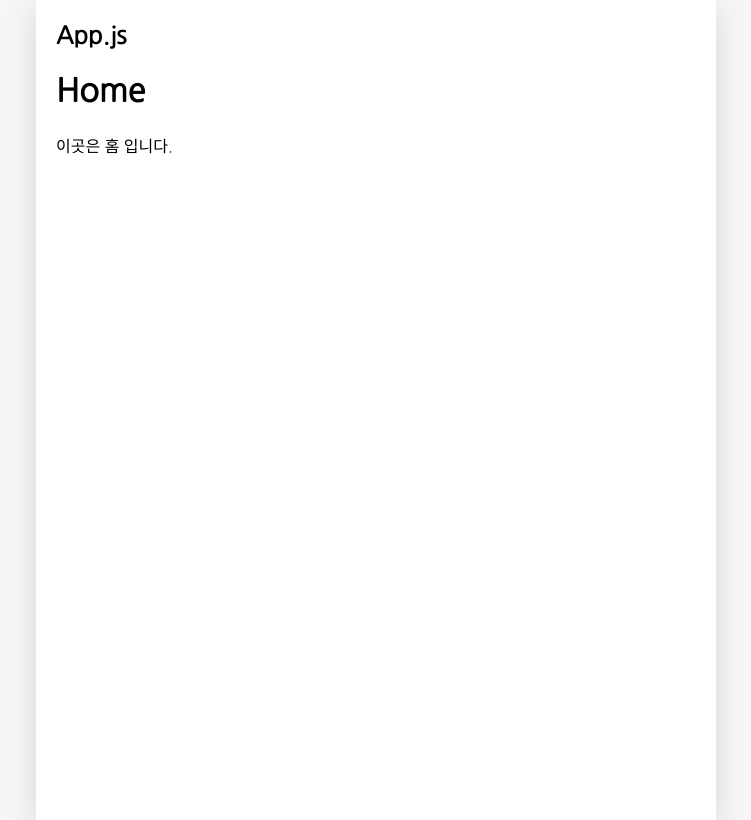
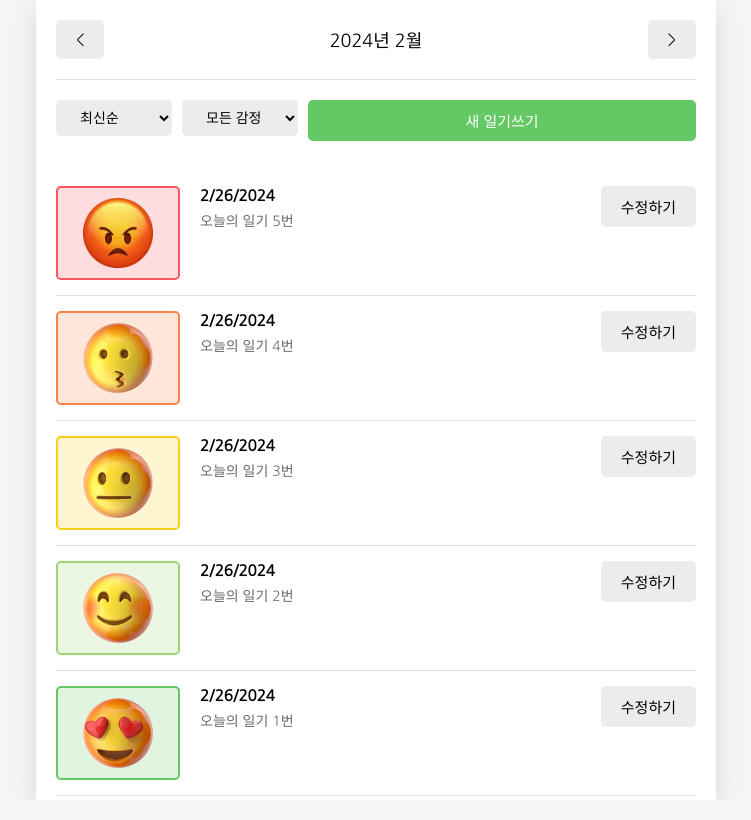
Before and after one commit to JeonggonCho/React-practice-Emotion_Diary, a React (Create React App) app in the folder emotion-diary/: page / in a window 1280 px wide. Shown: the whole page, without its empty margins (264-1015 px from the left). Built offline with nearby package versions, Linux system fonts and the light colour scheme; the HTML template or start-up script is replaced by a standard one.

Commit message:
feat: home_page

```diff
--- a/emotion-diary/src/App.css
+++ b/emotion-diary/src/App.css
@@ -45,7 +45,7 @@
     padding-bottom: 10px;
     padding-right: 20px;
     padding-left: 20px;
-    font-size: 18px;
+    font-size: 15px;
     white-space: nowrap;
     font-family: 'Nanum Gothic';
 }
@@ -82,7 +82,7 @@
 
 header .head_text {
     width: 50%;
-    font-size: 25px;
+    font-size: 18px;
     justify-content: center;
 }
 
@@ -99,3 +99,100 @@
 header button {
     font-family: 'Nanum Gothic', sans-serif;
 }
+
+/* DiaryList */
+
+.DiaryList .menu_wrapper {
+    margin-top: 20px;
+    margin-bottom: 30px;
+    display: flex;
+    justify-content: space-between;
+}
+
+.DiaryList .menu_wrapper .right_col {
+    flex-grow: 1;
+}
+
+.DiaryList .menu_wrapper .right_col button {
+    width: 100%;
+}
+
+.DiaryList .ControlMenu {
+    margin-right: 10px;
+    border: none;
+    border-radius: 5px;
+    background-color: #ececec;
+    padding-top: 10px;
+    padding-bottom: 10px;
+    padding-left: 20px;
+    padding-right: 20px;
+    cursor: pointer;
+    font-family: 'Nanum Gothic';
+    font-size: 14px;
+}
+
+/* DiaryItem */
+
+.DiaryItem {
+    padding-top: 15px;
+    padding-bottom: 15px;
+    border-bottom: 1px solid #e2e2e2;
+    display: flex;
+    justify-content: space-between;
+}
+
+.DiaryItem .emotion_img_wrapper {
+    cursor: pointer;
+    padding: 10px;
+    min-width: 100px;
+    height: 70px;
+    border-radius: 5px;
+    display: flex;
+    justify-content: center;
+}
+
+.DiaryItem .emotion_img_wrapper_1 {
+    border: 2px solid #64c964;
+    background-color: rgba(100, 201, 100, 0.2); /* 투명도 조절 */
+}
+
+.DiaryItem .emotion_img_wrapper_2 {
+    border: 2px solid #9dd772;
+    background-color: rgba(157, 215, 114, 0.2); /* 투명도 조절 */
+}
+
+.DiaryItem .emotion_img_wrapper_3 {
+    border: 2px solid #fdce17;
+    background-color: rgba(253, 206, 23, 0.2); /* 투명도 조절 */
+}
+
+.DiaryItem .emotion_img_wrapper_4 {
+    border: 2px solid #fd8446;
+    background-color: rgba(253, 132, 70, 0.2); /* 투명도 조절 */
+}
+
+.DiaryItem .emotion_img_wrapper_5 {
+    border: 2px solid #fd565f;
+    background-color: rgba(253, 86, 95, 0.2); /* 투명도 조절 */
+}
+
+.DiaryItem .info_wrapper {
+    flex-grow: 1;
+    margin-left: 20px;
+    cursor: pointer;
+}
+
+.DiaryItem .diary_date {
+    font-weight: bold;
+    font-size: 15px;
+    margin-bottom: 5px;
+}
+
+.DiaryItem .diary_content_preview {
+    font-size: 14px;
+    color: dimgray;
+}
+
+.DiaryItem .btn_wrapper {
+    min-width: 70px;
+}
--- a/emotion-diary/src/App.js
+++ b/emotion-diary/src/App.js
@@ -40,9 +40,41 @@
 export const DiaryStateContext = React.createContext();
 export const DiaryDispatchContext = React.createContext();
 
+const dummyData = [
+  {
+    id: 1,
+    emotion: 1,
+    content: "오늘의 일기 1번",
+    date: 1708922252257
+  },
+  {
+    id: 2,
+    emotion: 2,
+    content: "오늘의 일기 2번",
+    date: 1708922252258
+  },
+  {
+    id: 3,
+    emotion: 3,
+    content: "오늘의 일기 3번",
+    date: 1708922252259
+  },
+  {
+    id: 4,
+    emotion: 4,
+    content: "오늘의 일기 4번",
+    date: 1708922252260
+  },
+  {
+    id: 5,
+    emotion: 5,
+    content: "오늘의 일기 5번",
+    date: 1708922252261
+  }
+];
+
 function App() {
-
-  const [data, dispatch] = useReducer(reducer, []);
+  const [data, dispatch] = useReducer(reducer, dummyData);
 
   const dataId = useRef(0);
 
@@ -92,7 +124,6 @@
       >
       <BrowserRouter>
         <div className="App">
-          <h2>App.js</h2>
           <Routes>
             <Route path="/" element={<Home/>}/>
             <Route path="/new" element={<New/>}/>
--- /dev/null
+++ b/emotion-diary/src/components/DiaryItem.js
@@ -0,0 +1,44 @@
+import MyButton from "./MyButton";
+import {useNavigate} from "react-router-dom";
+
+const DiaryItem = ({id, emotion, content, date}) => {
+
+  const navigate = useNavigate();
+
+  const strDate = new Date(parseInt(date)).toLocaleDateString()
+
+  const goDetail = () => {
+    navigate(`/diary/${id}`);
+  };
+
+  const goEdit = () => {
+    navigate(`/edit/${id}`)
+  };
+
+  return (
+    <div className="DiaryItem">
+      <div
+        onClick={goDetail}
+        className={[
+          "emotion_img_wrapper",
+          `emotion_img_wrapper_${emotion}`
+        ].join(" ")}
+      >
+        <img src={process.env.PUBLIC_URL + `assets/emotion${emotion}.png`}/>
+      </div>
+      <div
+        onClick={goDetail}
+        className="info_wrapper">
+        <div className="diary_date">
+          {strDate}
+        </div>
+        <div className="diary_content_preview">{content.slice(0, 25)}</div>
+      </div>
+      <div className="btn_wrapper">
+        <MyButton onClick={goEdit} text={"수정하기"}/>
+      </div>
+    </div>
+  )
+};
+
+export default DiaryItem;
--- /dev/null
+++ b/emotion-diary/src/components/DiaryList.js
@@ -0,0 +1,104 @@
+import {useState} from "react";
+import MyButton from "./MyButton";
+import {useNavigate} from "react-router-dom";
+import DiaryItem from "./DiaryItem";
+
+
+const sortOptionList = [
+  {value:"latest", name:"최신순"},
+  {value:"oldest", name:"오래된 순"},
+];
+
+const filterOptionList = [
+  {value:"all", name:"모든 감정"},
+  {value:"good", name:"좋은 감정"},
+  {value:"bad", name:"나쁜 감정"},
+];
+
+const ControlMenu = ({value, onChange, optionList}) => {
+  return (
+    <select
+      className="ControlMenu"
+      value={value}
+      onChange={(e) => onChange(e.target.value)}
+    >
+      {optionList.map((it, idx) => (
+        <option key={idx} value={it.value}>
+          {it.name}
+        </option>
+      ))}
+    </select>
+  )
+};
+
+const DiaryList = ({diaryList}) => {
+  const navigate = useNavigate();
+
+  const [sortType, setSortType] = useState("latest");
+  const [filter, setFilter] = useState("all");
+  const getProcessedDiaryList = () => {
+
+    const filterCallBack = (item) => {
+      if (filter === "good") {
+        return parseInt(item.emotion) <= 3;
+      } else if (filter === "bad") {
+        return parseInt(item.emotion) > 3;
+      }
+    };
+
+    const compare = (a, b) => {
+      if (sortType === 'latest') {
+        return parseInt(b.date) - parseInt(a.date);
+      } else {
+        return parseInt(a.date) - parseInt(b.date);
+      }
+    }
+
+    // 원본 다이어리 리스트를 정렬하는 것이 아닌 깊은 복사하여 복사된 객체를 정렬
+    const copyList = JSON.parse(JSON.stringify(diaryList));
+
+    const filteredList =
+      filter === "all" ? copyList : copyList.filter((it) => filterCallBack(it));
+
+    const sortedList = filteredList.sort(compare);
+    return sortedList;
+  };
+
+  return (
+    <div className="DiaryList">
+
+      <div className="menu_wrapper">
+        <div className="left_col">
+          <ControlMenu
+            value={sortType}
+            onChange={setSortType}
+            optionList={sortOptionList}
+          />
+          <ControlMenu
+            value={filter}
+            onChange={setFilter}
+            optionList={filterOptionList}
+          />
+        </div>
+        <div className="right_col">
+          <MyButton
+            type={"positive"}
+            text={"새 일기쓰기"}
+            onClick={() => navigate("/new")}
+          />
+        </div>
+      </div>
+
+      {getProcessedDiaryList().map((it) => (
+        <DiaryItem key={it.id} {...it}/>
+        ))}
+    </div>
+  );
+};
+
+// diaryList가 전달 안되는 상황이 발생할 수 있으니 defaultProps 설정
+DiaryList.defaultProps = {
+  diaryList: [],
+};
+
+export default DiaryList;
--- a/emotion-diary/src/pages/Home.js
+++ b/emotion-diary/src/pages/Home.js
@@ -1,10 +1,64 @@
+import {useContext, useEffect, useState} from "react";
+import {DiaryStateContext} from "../App";
+
+import MyHeader from "../components/MyHeader";
+import MyButton from "../components/MyButton";
+import DiaryList from "../components/DiaryList";
+
 const Home = () => {
-    return (
-        <div>
-            <h1>Home</h1>
-            <p>이곳은 홈 입니다.</p>
-        </div>
+  const diaryList = useContext(DiaryStateContext);
+
+  const [data, setData] = useState([]);
+  const [curDate, setCurDate] = useState(new Date());
+  const headText = `${curDate.getFullYear()}년 ${curDate.getMonth() + 1}월`
+
+  useEffect(() => {
+    // curDate 값이 변할 때마다 수행
+    // 해당 월의 첫째 날과 마지막 날 사이의 일기 추려내기
+
+    // 다이어리 리스트가 빈배열이 아닐 경우에 실행
+    if (diaryList.length >= 1) {
+      // curDate 월의 첫번째 날
+      const firstDay = new Date(
+        curDate.getFullYear(), curDate.getMonth(), 1
+      ).getTime();
+
+      //curDate 월의 마지막 날
+      const lastDay = new Date(
+        curDate.getFullYear(), curDate.getMonth() + 1, 0
+      ).getTime();
+
+      setData(
+        diaryList.filter((it) => firstDay <= it.date && it.date <= lastDay)
+      );
+    }
+  }, [diaryList, curDate]);
+
+  useEffect(() => {
+    console.log(data);
+  }, [data]);
+
+  const increaseMonth = () => {
+    setCurDate(
+      new Date(curDate.getFullYear(), curDate.getMonth() + 1, curDate.getDate())
     );
+  };
+
+  const decreaseMonth = () => {
+    setCurDate(
+      new Date(curDate.getFullYear(), curDate.getMonth() - 1, curDate.getDate())
+    );
+  };
+
+  return (
+    <div>
+      <MyHeader headText={headText}
+                leftChild={<MyButton text={"<"} onClick={decreaseMonth}/>}
+                rightChild={<MyButton text={">"} onClick={increaseMonth}/>}
+      />
+      <DiaryList diaryList={diaryList}/>
+    </div>
+  );
 };
 
 export default Home;
```
Also changed, not shown: 1 other file (tests, documents, lock files or other folders).
